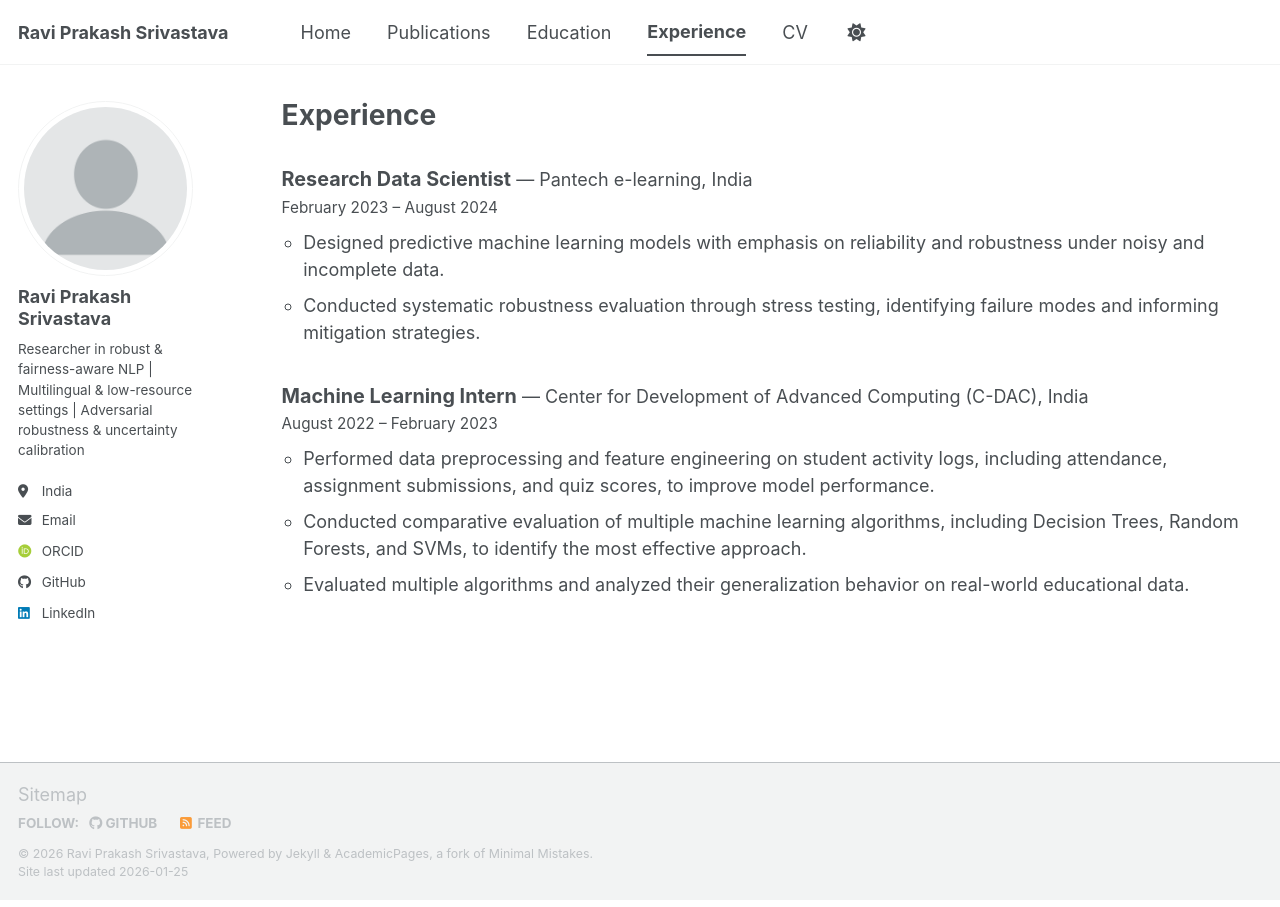
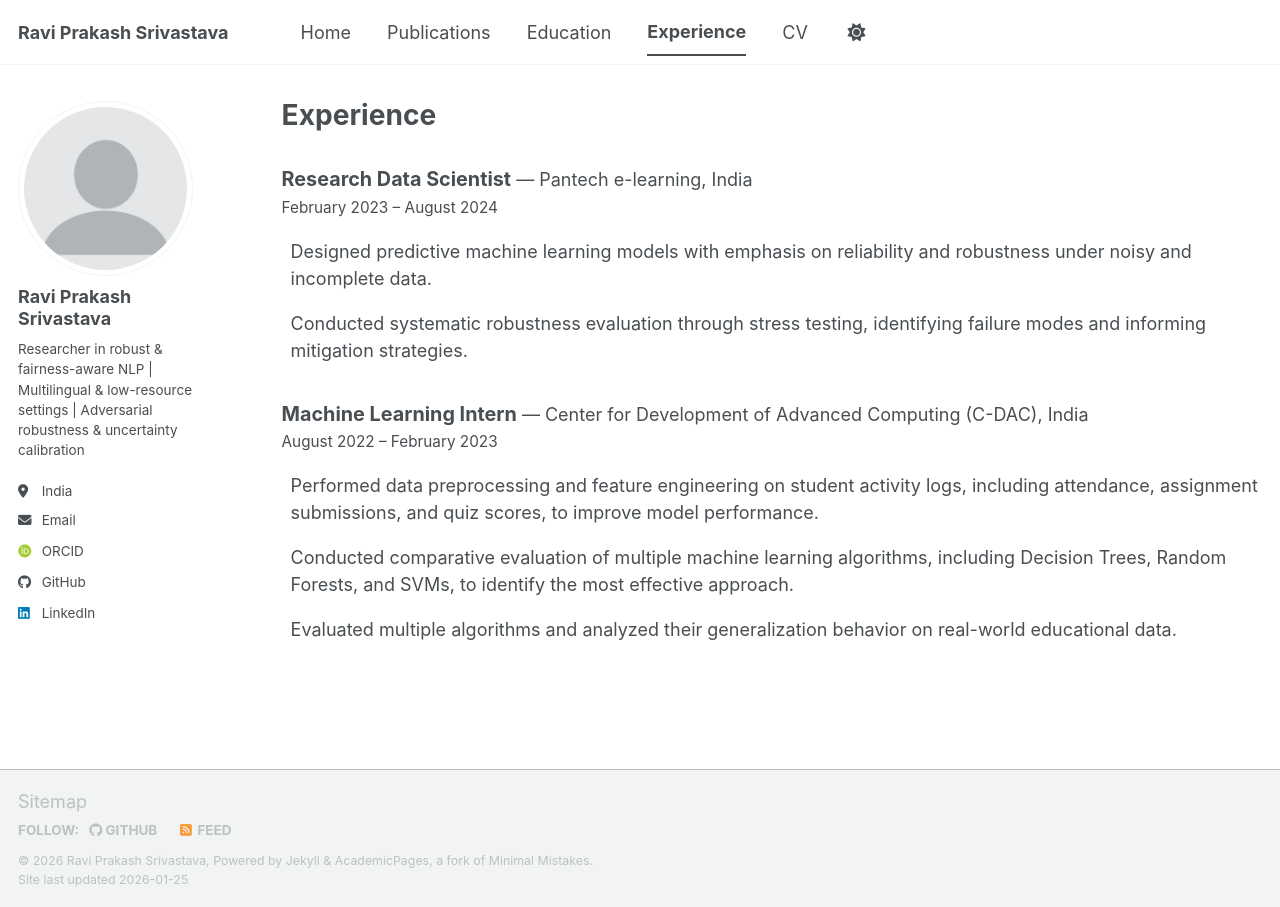
Before and after one commit to t36512401-hue/t36512401-hue.github.io, a Jekyll site: the page built from Experience.md, in a window 1280 px wide. Built offline with Jekyll 4.4.1, drawn with Linux system fonts in a browser that asks for light colours; some web fonts are replaced; a script bundle is joined from its source files by our own code; library files that are not in the unit come from our copies.

Commit message:
Update Experience.md

```diff
--- a/Experience.md
+++ b/Experience.md
@@ -14,10 +14,10 @@
     <div style="font-size:0.85rem; color:var(--color-fg-muted); margin-top:0.1rem;">
       February 2023 – August 2024
     </div>
-    <ul style="margin-top:0.5rem; padding-left:1.2rem;">
-      <li>Designed predictive machine learning models with emphasis on reliability and robustness under noisy and incomplete data.</li>
-      <li>Conducted systematic robustness evaluation through stress testing, identifying failure modes and informing mitigation strategies.</li>
-    </ul>
+    <div style="margin-top:0.5rem; padding-left:0.5rem;">
+      <p style="margin-bottom:0.5rem;">Designed predictive machine learning models with emphasis on reliability and robustness under noisy and incomplete data.</p>
+      <p style="margin-bottom:0.5rem;">Conducted systematic robustness evaluation through stress testing, identifying failure modes and informing mitigation strategies.</p>
+    </div>
   </li>
 
   <!-- Machine Learning Intern -->
@@ -26,11 +26,11 @@
     <div style="font-size:0.85rem; color:var(--color-fg-muted); margin-top:0.1rem;">
       August 2022 – February 2023
     </div>
-    <ul style="margin-top:0.5rem; padding-left:1.2rem;">
-      <li>Performed data preprocessing and feature engineering on student activity logs, including attendance, assignment submissions, and quiz scores, to improve model performance.</li>
-      <li>Conducted comparative evaluation of multiple machine learning algorithms, including Decision Trees, Random Forests, and SVMs, to identify the most effective approach.</li>
-      <li>Evaluated multiple algorithms and analyzed their generalization behavior on real-world educational data.</li>
-    </ul>
+    <div style="margin-top:0.5rem; padding-left:0.5rem;">
+      <p style="margin-bottom:0.5rem;">Performed data preprocessing and feature engineering on student activity logs, including attendance, assignment submissions, and quiz scores, to improve model performance.</p>
+      <p style="margin-bottom:0.5rem;">Conducted comparative evaluation of multiple machine learning algorithms, including Decision Trees, Random Forests, and SVMs, to identify the most effective approach.</p>
+      <p style="margin-bottom:0.5rem;">Evaluated multiple algorithms and analyzed their generalization behavior on real-world educational data.</p>
+    </div>
   </li>
 
 </ul>
```
